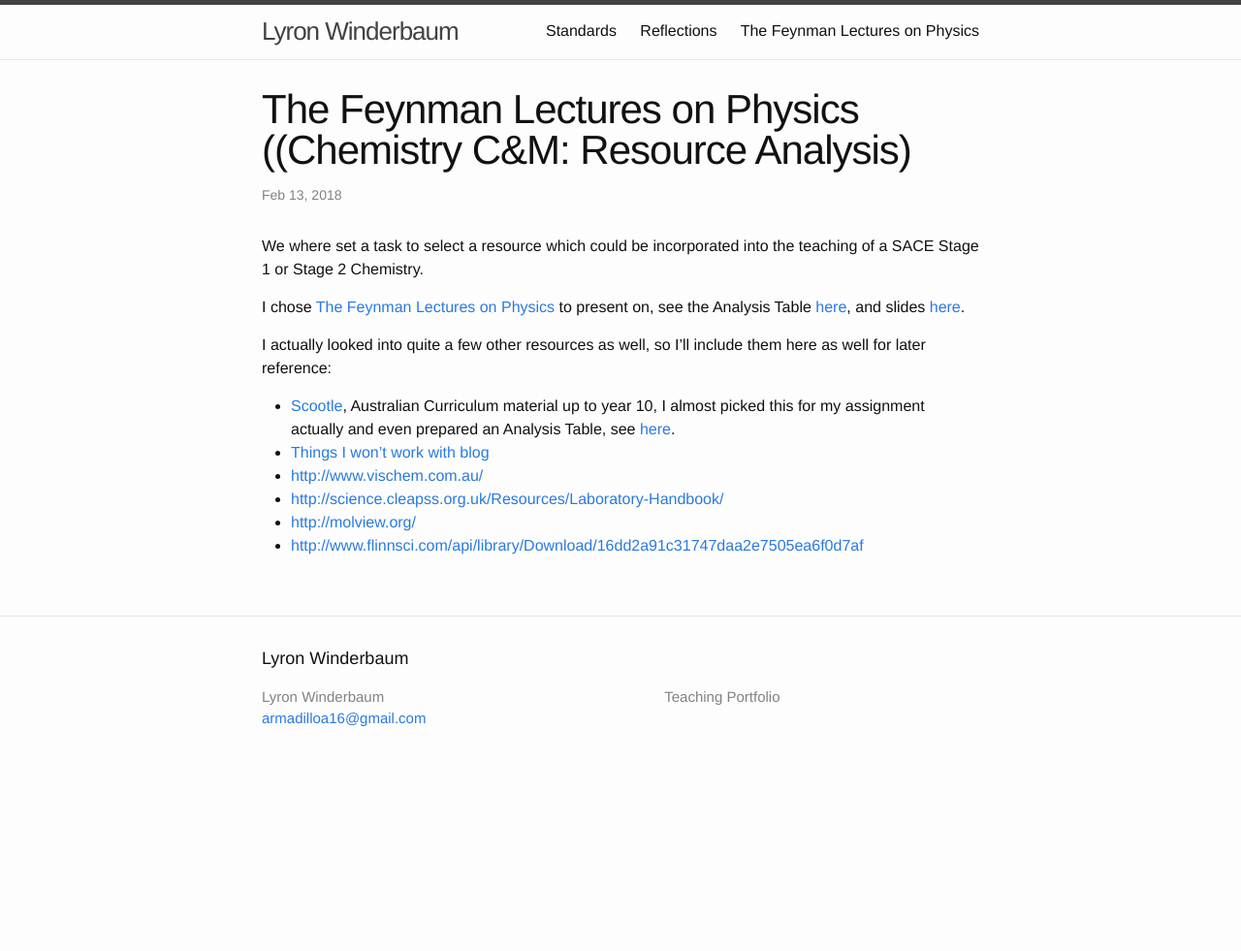
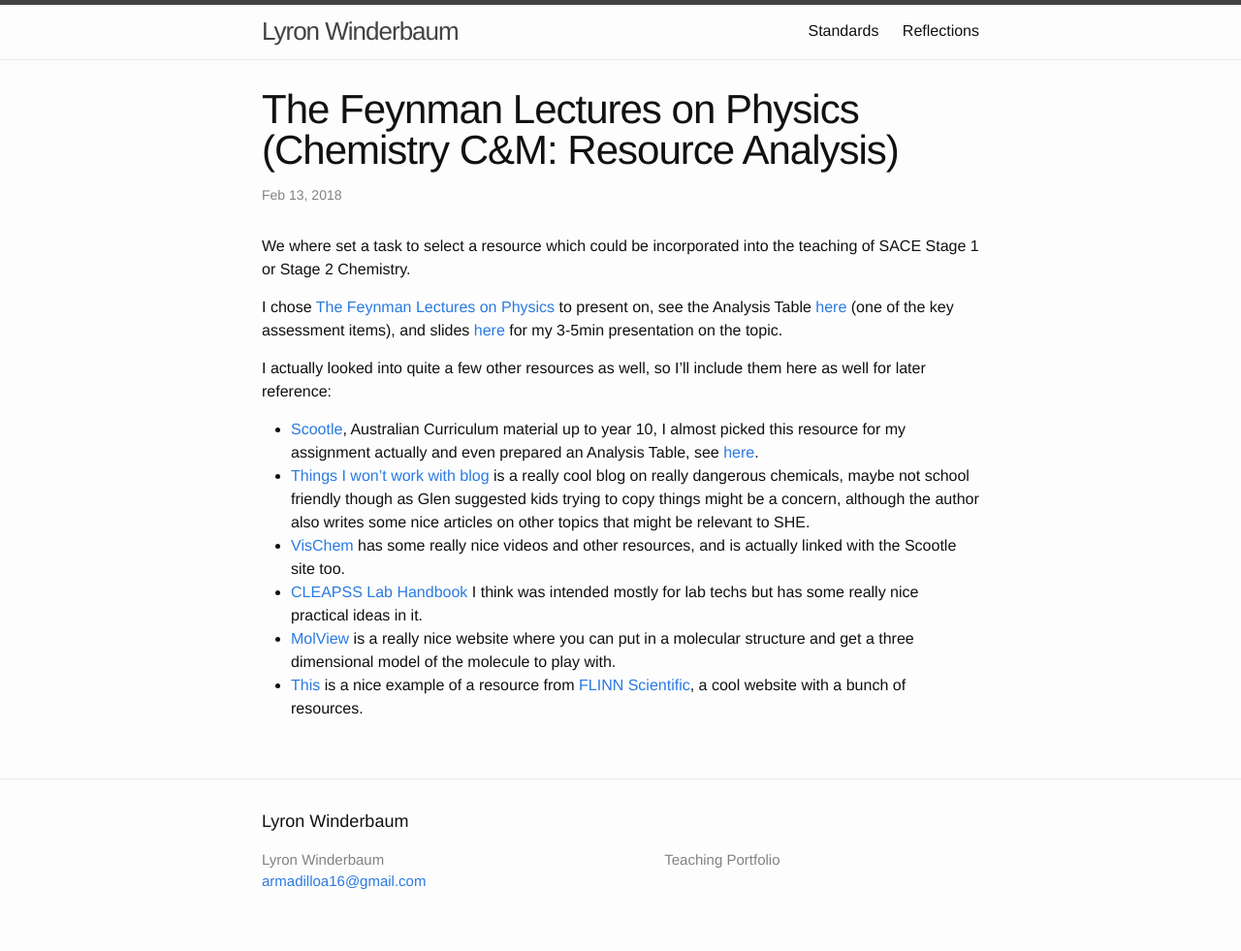
Before and after one commit to Armadilloa16/eportfolio, a Jekyll site: the page built from _posts/2018-02-13-feynman-lectures.md, in a window 1280 px wide. Shown: the whole page at 97% size. Built offline with Jekyll 4.4.1, drawn with Linux system fonts in a browser that asks for light colours; before the commit the page ends 900 px from its top, so only the background shows below that.

Commit message:
Polished Resource Analysis Task Post

```diff
--- a/_config.yml
+++ b/_config.yml
@@ -32,6 +32,12 @@ plugins:
 kramdown:
   auto_ids: true # Auto-generate ID's for headings
 
+# If you want to link only specific pages in your header, uncomment
+# this and add the path to the pages in order as they should show up
+header_pages:
+ - apst.html
+ - reflections.html
+
 #scholar:
 #  style: apa
 #  locale: en
--- a/_posts/2018-02-13-feynman-lectures.md
+++ b/_posts/2018-02-13-feynman-lectures.md
@@ -1,19 +1,19 @@
 ---
 layout: post
-title:  "The Feynman Lectures on Physics ((Chemistry C&M: Resource Analysis)"
+title:  "The Feynman Lectures on Physics (Chemistry C&M: Resource Analysis)"
 date:   2018-02-13 11:50:00 +1030
 categories: chemCM
 ---
 
-We where set a task to select a resource which could be incorporated into the teaching of a SACE Stage 1 or Stage 2 Chemistry.
+We where set a task to select a resource which could be incorporated into the teaching of SACE Stage 1 or Stage 2 Chemistry.
 
 I chose [The Feynman Lectures on Physics](http://www.feynmanlectures.caltech.edu/) to present on, see the
-Analysis Table [here]({{ site.baseurl }}/files/assignments/resources/files/FeynmanLectures.docx), and slides [here]({{ site.baseurl }}/files/assignments/resources/feynman.html).
+Analysis Table [here]({{ site.baseurl }}/files/assignments/resources/files/FeynmanLectures.docx) (one of the key assessment items), and slides [here]({{ site.baseurl }}/files/assignments/resources/feynman.html) for my 3-5min presentation on the topic.
 
 I actually looked into quite a few other resources as well, so I'll include them here as well for later reference:
-- [Scootle](https://www.scootle.edu.au), Australian Curriculum material up to year 10, I almost picked this for my assignment actually and even prepared an Analysis Table, see [here]({{ site.baseurl }}/files/assignments/resources/files/Scootle.docx).
-- [Things I won't work with blog](http://blogs.sciencemag.org/pipeline/)
-- [http://www.vischem.com.au/](http://www.vischem.com.au/)
-- [http://science.cleapss.org.uk/Resources/Laboratory-Handbook/](http://science.cleapss.org.uk/Resources/Laboratory-Handbook/)
-- [http://molview.org/](http://molview.org/)
-- [http://www.flinnsci.com/api/library/Download/16dd2a91c31747daa2e7505ea6f0d7af](http://www.flinnsci.com/api/library/Download/16dd2a91c31747daa2e7505ea6f0d7af)
+- [Scootle](https://www.scootle.edu.au), Australian Curriculum material up to year 10, I almost picked this resource for my assignment actually and even prepared an Analysis Table, see [here]({{ site.baseurl }}/files/assignments/resources/files/Scootle.docx).
+- [Things I won't work with blog](http://blogs.sciencemag.org/pipeline/) is a really cool blog on really dangerous chemicals, maybe not school friendly though as Glen suggested kids trying to copy things might be a concern, although the author also writes some nice articles on other topics that might be relevant to SHE.
+- [VisChem](http://www.vischem.com.au/) has some really nice videos and other resources, and is actually linked with the Scootle site too.
+- [CLEAPSS Lab Handbook](http://science.cleapss.org.uk/Resources/Laboratory-Handbook/) I think was intended mostly for lab techs but has some really nice practical ideas in it.
+- [MolView](http://molview.org/) is a really nice website where you can put in a molecular structure and get a three dimensional model of the molecule to play with.
+- [This](http://www.flinnsci.com/api/library/Download/16dd2a91c31747daa2e7505ea6f0d7af) is a nice example of a resource from [FLINN Scientific](http://www.flinnsci.com/), a cool website with a bunch of resources.
```
Also changed, not shown: 1 other file.
